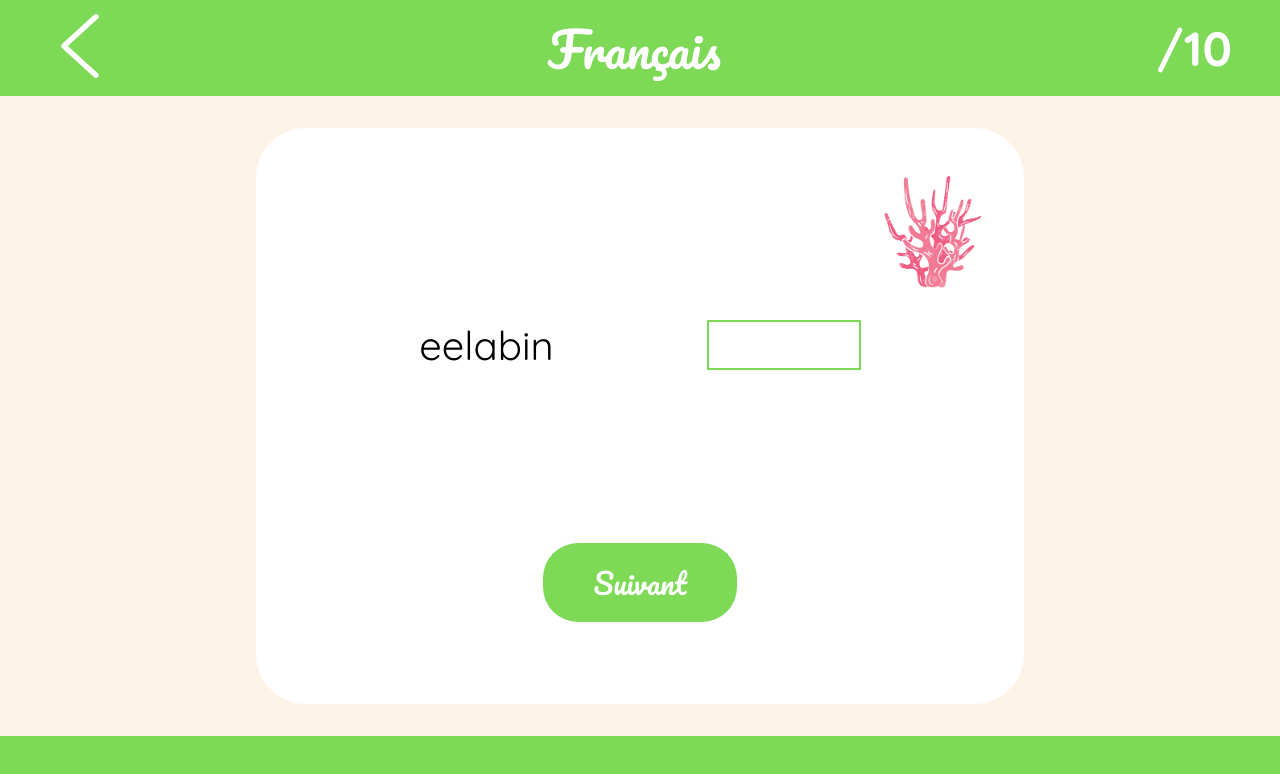
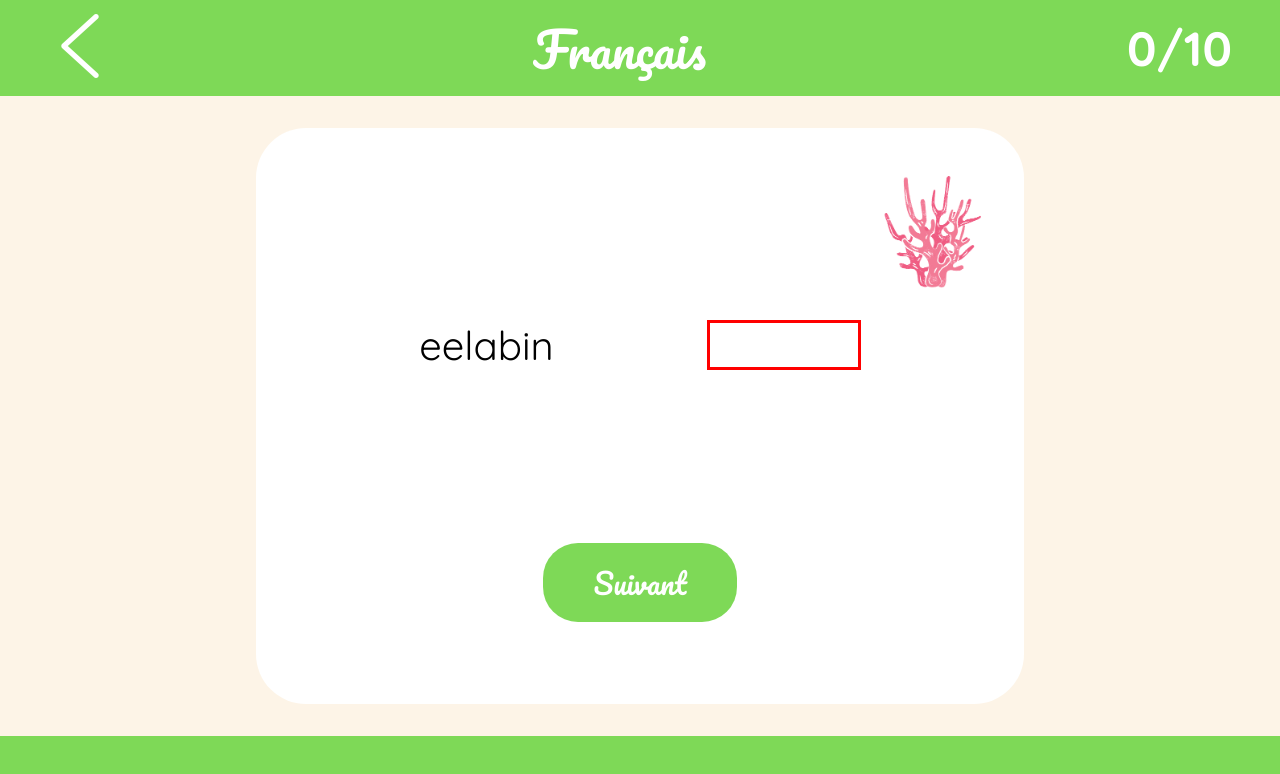
Before and after one commit to MathieuMrt/Mon-cahier-de-vacances, a React (Vite) app: page /francais in a window 1280 px wide. Shown: the top 774 px of the page. Built offline with nearby package versions, Linux system fonts and the light colour scheme.

Commit message:
validation amene a EndFr

```diff
--- a/src/components/Francais/Francais.jsx
+++ b/src/components/Francais/Francais.jsx
@@ -1,5 +1,5 @@
 
-import React from 'react';
+import React, { useState } from 'react';
 import Header from '../Header/Header.jsx';
 import Footer from '../Footer/Footer.jsx';
 import ConsigneFr from './ConsigneFr.jsx';
@@ -7,10 +7,12 @@ import EndFr from './EndFr.jsx';
 import JeuFr from './JeuFr.jsx';
 
 const Francais = () => {
+
+    const [count, setCount] = useState(0);
     return (
         <div className="francais">
-            <Header color="francaisColor" subject="Français"/>
-            <main className="main-page"><JeuFr /></main>
+            <Header color="francaisColor" subject="Français" count={count}/>
+            <main className="main-page"><JeuFr setCount={setCount} count={count}/></main>
             <Footer color="francaisColor"/>
         </div>
     );
--- a/src/components/Francais/Francais.scss
+++ b/src/components/Francais/Francais.scss
@@ -36,8 +36,21 @@
         font-family: $textFont;
     }
 
-    &_input {
-        border: solid 2px $francaisColor;
+    &_input_vert {
+        border: solid 3px $francaisColor;
         width: 20%;
     }
+    &_input_rouge {
+        border: solid 3px red;
+        width: 20%;
+    }
+
+    input:focus{
+        outline: none;
+    }
+    input {
+        text-align: center;
+        font-size: 1.5rem;
+        font-family: $textFont ;
+    }
 }
--- a/src/components/Francais/JeuFr.jsx
+++ b/src/components/Francais/JeuFr.jsx
@@ -1,8 +1,11 @@
 import React from "react";
 import coral from "../../assets/images/coral.png";
-import { useState } from "react";
+import { useState, useMemo } from "react";
+import EndFr from "./EndFr";
 
-const JeuFr = () => {
+
+const JeuFr = ({setCount, count}) => {
+
     const mots = [
         "baleine",
         "parasol",
@@ -16,13 +19,18 @@ const JeuFr = () => {
         "paysage",
       ];
   const [index, setIndex] = useState(0);
+  const [value, setValue] = useState("");
 
   const handleClickJeuFr = () => {
-    console.log("lol");
-    setIndex((e) => (e + 1) % blendedArray.length);
+    setCount (c => c + 1)
+    setIndex((e) => (e + 1));
   };
 
-  console.log(mots[0]);
+  const handleChangeJeuFR = (e) => {
+    setValue(e.target.value)
+  }
+
+
 
   const blendLetters = (mots) => {
     var blendedMots = mots.map((mot) => {
@@ -40,19 +48,36 @@ const JeuFr = () => {
     });
     return blendedMots;
   };
-  const blendedArray = blendLetters(mots);
-  console.log(blendedArray);
+
+  const blendedArray = useMemo(() => {
+    const mots = [
+      "baleine",
+      "parasol",
+      "vacances",
+      "croisière",
+      "barbecue",
+      "catamaran",
+      "randonnée",
+      "escalade",
+      "valise",
+      "paysage",
+    ];
+    return blendLetters(mots);
+  }, []);
+
 
   return (
     <div className="Consigne">
+        {count !== 10 ?
+        <>
       <div className="JeuFr">
         <img src={coral} alt="coral" className="Consigne_img" />
         <p className="JeuFr_mot">{blendedArray[index]}</p>
-        <input type="text" className="JeuFr_input"></input>
+        <input type="text" className={`${value === mots[index] ? "JeuFr_input_vert" : "JeuFr_input_rouge"  }`} onChange={handleChangeJeuFR} value={value}></input>
       </div>
       <button className="Francais_button" onClick={handleClickJeuFr}>
         Suivant
-      </button>
+      </button></> : <EndFr />}
     </div>
   );
 };
```
Lines whose indentation alone changed are shown as unchanged.
